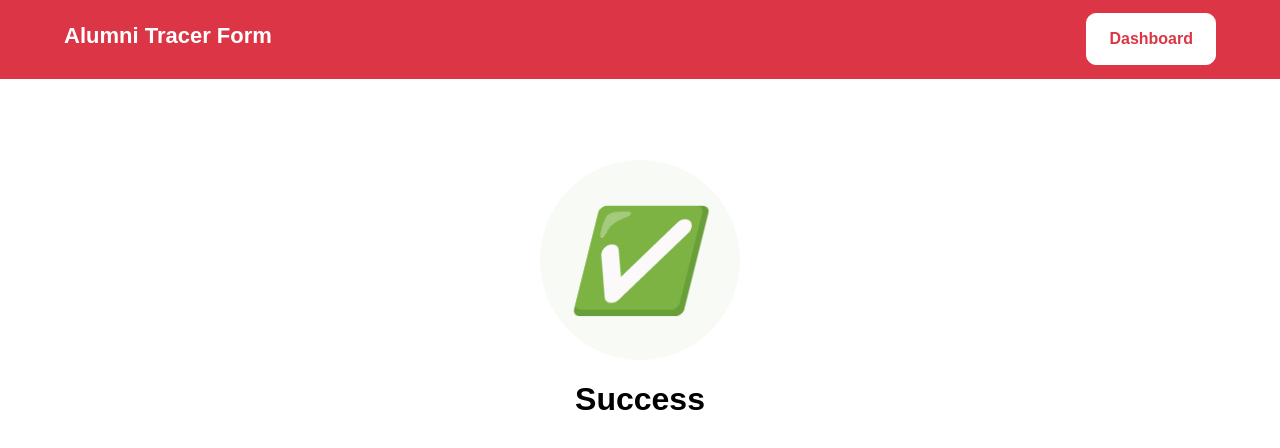
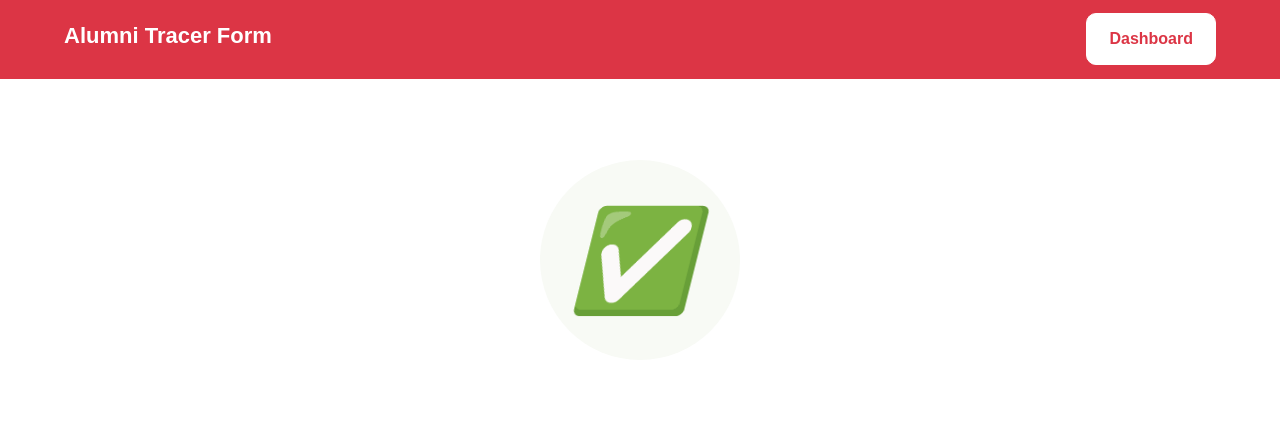
Before and after one commit to SoftLife0/TracerForm, a React (Create React App) app: page /success in a window 1280 px wide. Shown: the top 448 px of the page. Built offline with nearby package versions, Linux system fonts and the light colour scheme; a web font is replaced by a local one.

Commit message:
doing my best

```diff
--- a/src/pages/Success.jsx
+++ b/src/pages/Success.jsx
@@ -11,7 +11,6 @@ const Success = ({message}) => {
           <div style={{ borderRadius: '200px', height: '200px', width: '200px', background: '#F8FAF5', margin: '0 auto' }}>
             <i className="checkmark">✅</i>
           </div>
-          <h1>Success</h1>
           <p>{message}</p>
         </div>
 
```
